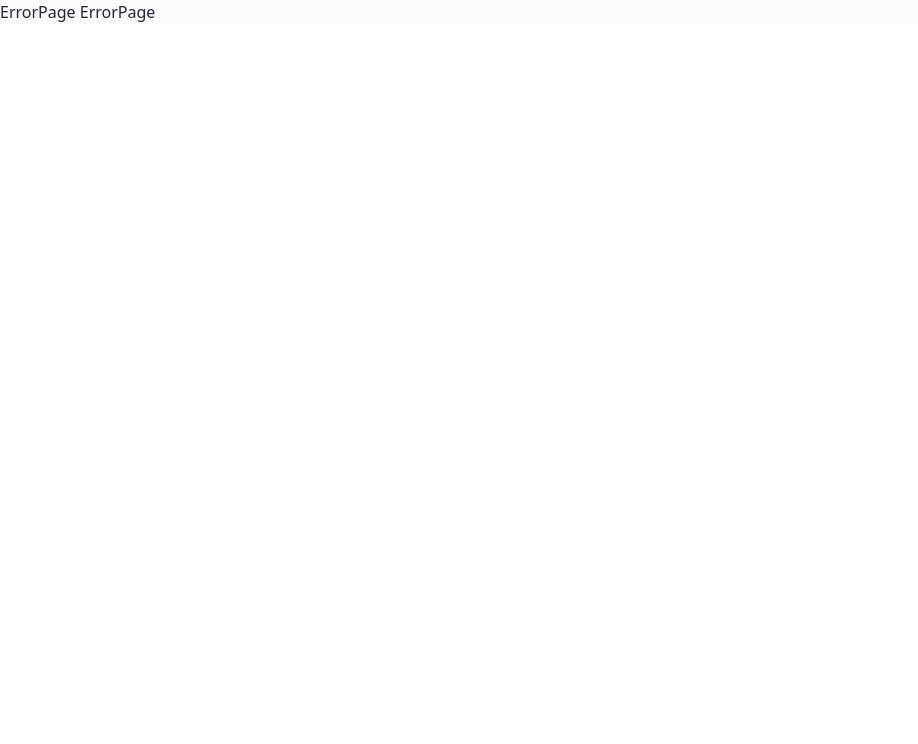
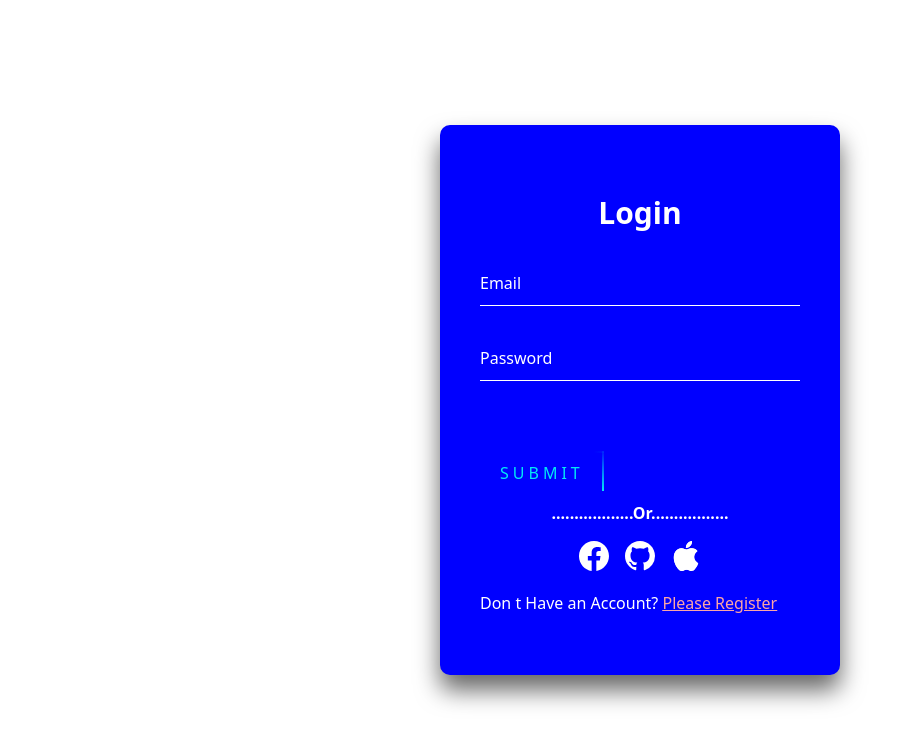
Before and after one commit to rubelmasud/Travel-Vista-front-end, a React (Vite) app: page /login in a window 1280 px wide. Before the commit this address had no page. Shown: the top 744 px of the page, without its empty margins (0-918 px from the left). Built offline with nearby package versions, Linux system fonts and the light colour scheme.

Commit message:
login and sign up page

```diff
--- a/src/Pages/Home/HomeComponents/Banner/Banner.css
+++ b/src/Pages/Home/HomeComponents/Banner/Banner.css
@@ -15,7 +15,7 @@ section div {
   gap: 5px;
   border-radius: 9999px;
   padding: 6px 10px;
-  font-size: 17px;
+  font-size: 15px;
 }
 section div:first-child {
   border: 1px solid;
--- a/src/Pages/Home/HomeComponents/Banner/Banner.jsx
+++ b/src/Pages/Home/HomeComponents/Banner/Banner.jsx
@@ -6,7 +6,7 @@ import "./Banner.css";
 const Banner = () => {
   return (
     <div className="banner lg:pt-[25px] md:pt-10 pt-6">
-      <section className="lg:px-12 lg:w-[70%] md:px-6 px-4  gap-4 grid lg:grid-cols-5 md:grid-cols-3 grid-cols-2  ">
+      <section className="lg:px-12 lg:w-[65%] md:px-6 px-4  gap-4 grid lg:grid-cols-5 md:grid-cols-3 grid-cols-2  ">
         <div className=" ">
           <BiSolidBed />
           <button> Stays</button>
--- /dev/null
+++ b/src/Pages/Login/Login.css
@@ -0,0 +1,161 @@
+/* Login.css */
+
+.login-box {
+  position: absolute;
+  top: 50%;
+  left: 50%;
+  width: 400px;
+  padding: 40px;
+  transform: translate(-50%, -50%);
+  background: blue;
+  box-sizing: border-box;
+  box-shadow: 0 15px 25px rgba(0, 0, 0, 0.6);
+  border-radius: 10px;
+}
+
+.login-box h2 {
+  margin: 30px 0px;
+  padding: 0;
+  color: #fff;
+  text-align: center;
+}
+
+.login-box .user-box {
+  position: relative;
+}
+
+.login-box .user-box input {
+  width: 100%;
+  padding: 10px 0;
+  font-size: 16px;
+  color: #fff;
+  margin-bottom: 30px;
+  border: none;
+  border-bottom: 1px solid #fff;
+  outline: none;
+  background: transparent;
+}
+.login-box .user-box label {
+  position: absolute;
+  top: 0;
+  left: 0;
+  padding: 10px 0;
+  font-size: 16px;
+  color: #fff;
+  pointer-events: none;
+  transition: 0.5s;
+}
+
+.login-box .user-box input:focus ~ label,
+.login-box .user-box input:valid ~ label {
+  top: -20px;
+  left: 0;
+  color: #03e9f4;
+  font-size: 12px;
+}
+
+.login-box form a {
+  position: relative;
+  display: inline-block;
+  padding: 10px 20px;
+  color: #03e9f4;
+  font-size: 16px;
+  text-decoration: none;
+  text-transform: uppercase;
+  overflow: hidden;
+  transition: 0.5s;
+  margin-top: 40px;
+  letter-spacing: 4px;
+}
+
+.login-box a:hover {
+  background: #03e9f4;
+  color: #fff;
+  border-radius: 5px;
+  box-shadow: 0 0 5px #03e9f4, 0 0 25px #03e9f4, 0 0 50px #03e9f4,
+    0 0 100px #03e9f4;
+}
+
+.login-box a span {
+  position: absolute;
+  display: block;
+}
+
+.login-box a span:nth-child(1) {
+  top: 0;
+  left: -100%;
+  width: 100%;
+  height: 2px;
+  background: linear-gradient(90deg, transparent, #03e9f4);
+  animation: btn-anim1 1s linear infinite;
+}
+
+@keyframes btn-anim1 {
+  0% {
+    left: -100%;
+  }
+  50%,
+  100% {
+    left: 100%;
+  }
+}
+
+.login-box a span:nth-child(2) {
+  top: -100%;
+  right: 0;
+  width: 2px;
+  height: 100%;
+  background: linear-gradient(180deg, transparent, #03e9f4);
+  animation: btn-anim2 1s linear infinite;
+  animation-delay: 0.25s;
+}
+
+@keyframes btn-anim2 {
+  0% {
+    top: -100%;
+  }
+  50%,
+  100% {
+    top: 100%;
+  }
+}
+
+.login-box a span:nth-child(3) {
+  bottom: 0;
+  right: -100%;
+  width: 100%;
+  height: 2px;
+  background: linear-gradient(270deg, transparent, #03e9f4);
+  animation: btn-anim3 1s linear infinite;
+  animation-delay: 0.5s;
+}
+
+@keyframes btn-anim3 {
+  0% {
+    right: -100%;
+  }
+  50%,
+  100% {
+    right: 100%;
+  }
+}
+
+.login-box a span:nth-child(4) {
+  bottom: -100%;
+  left: 0;
+  width: 2px;
+  height: 100%;
+  background: linear-gradient(360deg, transparent, #03e9f4);
+  animation: btn-anim4 1s linear infinite;
+  animation-delay: 0.75s;
+}
+
+@keyframes btn-anim4 {
+  0% {
+    bottom: -100%;
+  }
+  50%,
+  100% {
+    bottom: 100%;
+  }
+}
--- /dev/null
+++ b/src/Pages/Login/Login.jsx
@@ -0,0 +1,48 @@
+import { BsApple, BsFacebook, BsGithub } from "react-icons/bs";
+import "./Login.css";
+import { Link } from "react-router-dom";
+
+const Login = () => {
+  return (
+    <div className="login-container grid ">
+      <div className="login-box">
+        <h2 className="text-3xl font-semibold">Login</h2>
+        <form>
+          <div className="user-box">
+            <input type="email" name="" required />
+            <label>Email</label>
+          </div>
+          <div className="user-box">
+            <input type="password" name="" required />
+            <label>Password</label>
+          </div>
+          <a href="#">
+            <span></span>
+            <span></span>
+            <span></span>
+            <span></span>
+            Submit
+          </a>
+        </form>
+        <div className="text-center text-white">
+          <p className="text-1xl font-semibold">
+            ..................Or.................{" "}
+          </p>
+          <div className="flex justify-center  gap-4 my-4">
+            <BsFacebook size={30} />
+            <BsGithub size={30} />
+            <BsApple size={30} />
+          </div>
+        </div>
+        <p className="text-white my-5">
+          Don t Have an Account?{" "}
+          <span className="underline text-red-300">
+            <Link to="/register">Please Register</Link>
+          </span>
+        </p>
+      </div>
+    </div>
+  );
+};
+
+export default Login;
--- /dev/null
+++ b/src/Pages/SignUp/SignUp.css
@@ -0,0 +1,161 @@
+/* Login.css */
+
+.login-box {
+  position: absolute;
+  top: 50%;
+  left: 50%;
+  width: 400px;
+  padding: 40px;
+  transform: translate(-50%, -50%);
+  background: blue;
+  box-sizing: border-box;
+  box-shadow: 0 15px 25px rgba(0, 0, 0, 0.6);
+  border-radius: 10px;
+}
+
+.login-box h2 {
+  margin: 30px 0px;
+  padding: 0;
+  color: #fff;
+  text-align: center;
+}
+
+.login-box .user-box {
+  position: relative;
+}
+
+.login-box .user-box input {
+  width: 100%;
+  padding: 10px 0;
+  font-size: 16px;
+  color: #fff;
+  margin-bottom: 30px;
+  border: none;
+  border-bottom: 1px solid #fff;
+  outline: none;
+  background: transparent;
+}
+.login-box .user-box label {
+  position: absolute;
+  top: 0;
+  left: 0;
+  padding: 10px 0;
+  font-size: 16px;
+  color: #fff;
+  pointer-events: none;
+  transition: 0.5s;
+}
+
+.login-box .user-box input:focus ~ label,
+.login-box .user-box input:valid ~ label {
+  top: -20px;
+  left: 0;
+  color: #03e9f4;
+  font-size: 12px;
+}
+
+.login-box form a {
+  position: relative;
+  display: inline-block;
+  padding: 10px 20px;
+  color: #03e9f4;
+  font-size: 16px;
+  text-decoration: none;
+  text-transform: uppercase;
+  overflow: hidden;
+  transition: 0.5s;
+  margin-top: 40px;
+  letter-spacing: 4px;
+}
+
+.login-box a:hover {
+  background: #03e9f4;
+  color: #fff;
+  border-radius: 5px;
+  box-shadow: 0 0 5px #03e9f4, 0 0 25px #03e9f4, 0 0 50px #03e9f4,
+    0 0 100px #03e9f4;
+}
+
+.login-box a span {
+  position: absolute;
+  display: block;
+}
+
+.login-box a span:nth-child(1) {
+  top: 0;
+  left: -100%;
+  width: 100%;
+  height: 2px;
+  background: linear-gradient(90deg, transparent, #03e9f4);
+  animation: btn-anim1 1s linear infinite;
+}
+
+@keyframes btn-anim1 {
+  0% {
+    left: -100%;
+  }
+  50%,
+  100% {
+    left: 100%;
+  }
+}
+
+.login-box a span:nth-child(2) {
+  top: -100%;
+  right: 0;
+  width: 2px;
+  height: 100%;
+  background: linear-gradient(180deg, transparent, #03e9f4);
+  animation: btn-anim2 1s linear infinite;
+  animation-delay: 0.25s;
+}
+
+@keyframes btn-anim2 {
+  0% {
+    top: -100%;
+  }
+  50%,
+  100% {
+    top: 100%;
+  }
+}
+
+.login-box a span:nth-child(3) {
+  bottom: 0;
+  right: -100%;
+  width: 100%;
+  height: 2px;
+  background: linear-gradient(270deg, transparent, #03e9f4);
+  animation: btn-anim3 1s linear infinite;
+  animation-delay: 0.5s;
+}
+
+@keyframes btn-anim3 {
+  0% {
+    right: -100%;
+  }
+  50%,
+  100% {
+    right: 100%;
+  }
+}
+
+.login-box a span:nth-child(4) {
+  bottom: -100%;
+  left: 0;
+  width: 2px;
+  height: 100%;
+  background: linear-gradient(360deg, transparent, #03e9f4);
+  animation: btn-anim4 1s linear infinite;
+  animation-delay: 0.75s;
+}
+
+@keyframes btn-anim4 {
+  0% {
+    bottom: -100%;
+  }
+  50%,
+  100% {
+    bottom: 100%;
+  }
+}
--- /dev/null
+++ b/src/Pages/SignUp/SignUp.jsx
@@ -0,0 +1,52 @@
+import { BsApple, BsFacebook, BsGithub } from "react-icons/bs";
+import "./SignUp.css";
+import { Link } from "react-router-dom";
+
+const SignUp = () => {
+  return (
+    <div className="login-container grid ">
+      <div className="login-box">
+        <h2 className="text-3xl font-semibold">Sign Up</h2>
+        <form>
+          <div className="user-box">
+            <input type="text" name="" required />
+            <label>User Name</label>
+          </div>
+          <div className="user-box">
+            <input type="email" name="" required />
+            <label>Email</label>
+          </div>
+          <div className="user-box">
+            <input type="password" name="" required />
+            <label>Password</label>
+          </div>
+          <a href="#">
+            <span></span>
+            <span></span>
+            <span></span>
+            <span></span>
+            Submit
+          </a>
+        </form>
+        <div className="text-center text-white">
+          <p className="text-1xl font-semibold">
+            ..................Or.................{" "}
+          </p>
+          <div className="flex justify-center  gap-4 my-4">
+            <BsFacebook size={30} />
+            <BsGithub size={30} />
+            <BsApple size={30} />
+          </div>
+        </div>
+        <p className="text-white my-5">
+          Already Have an Account?{" "}
+          <span className="underline text-red-300">
+            <Link to="/login">Please Login</Link>
+          </span>
+        </p>
+      </div>
+    </div>
+  );
+};
+
+export default SignUp;
--- a/src/Shared/Navbar/Navbar.css
+++ b/src/Shared/Navbar/Navbar.css
@@ -15,6 +15,11 @@
 .navbar.scrolling {
   background-color: #0000ced7;
   color: white;
+  box-shadow: 0 1px 2px 0 rgb(0 0 0 / 0.05);
+}
+.navbar.scrolling .login-btn {
+  color: #0000ced7;
+  background-color: white;
   box-shadow: 0 1px 2px 0 rgb(0 0 0 / 0.05);
 }
 
--- a/src/Shared/Navbar/Navbar.jsx
+++ b/src/Shared/Navbar/Navbar.jsx
@@ -48,6 +48,11 @@ const Navbar = () => {
         <Link to="/">
           <li>Contact Us</li>
         </Link>
+        <Link to="/login">
+          <button className="login-btn bg-blue-600 px-4 py-[4px] text-white font-mono ">
+            Log In
+          </button>
+        </Link>
       </ul>
 
       <button
--- a/src/index.css
+++ b/src/index.css
@@ -14,7 +14,7 @@ body {
 
 .btn-style {
   display: inline-block;
-  padding: 10px 20px;
+  padding: 7px 20px;
   background-color: rgba(
     255,
     79,
```
Also changed, not shown: src/main.jsx (+11 -0 lines).
